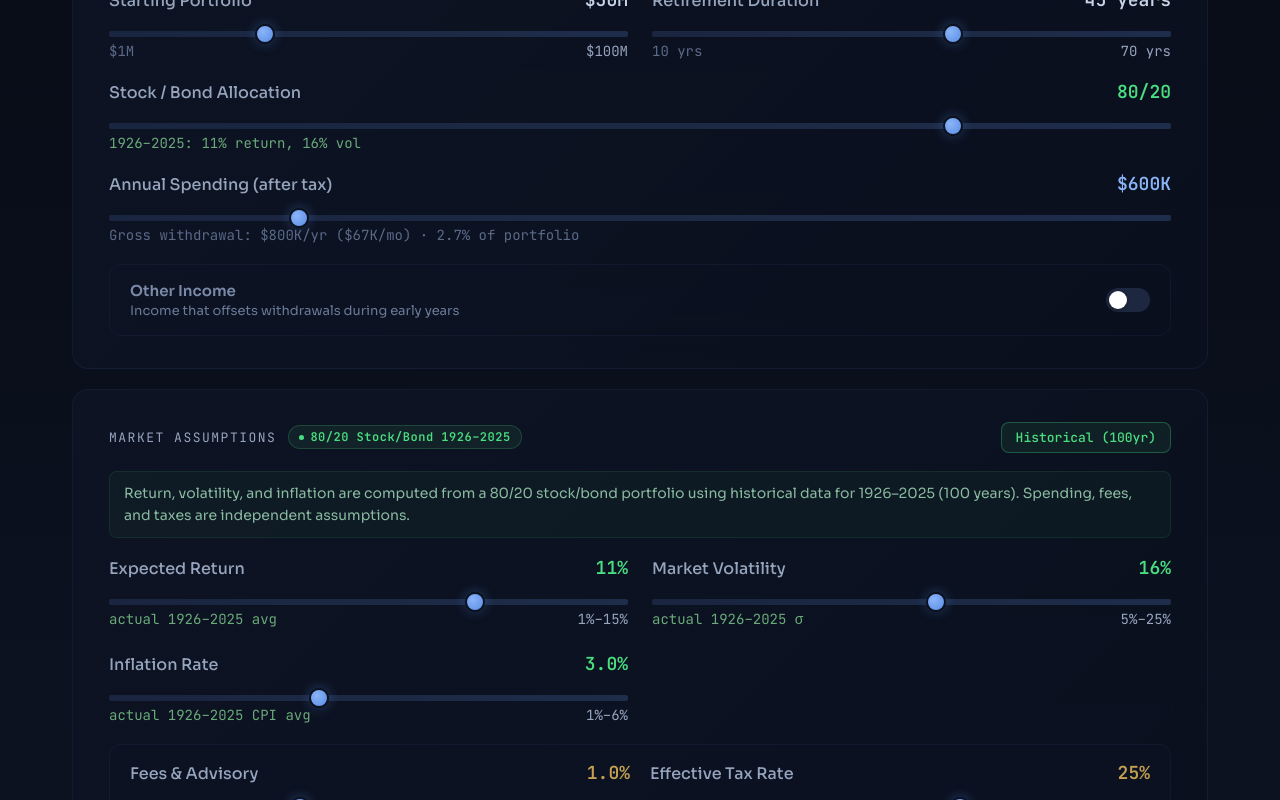
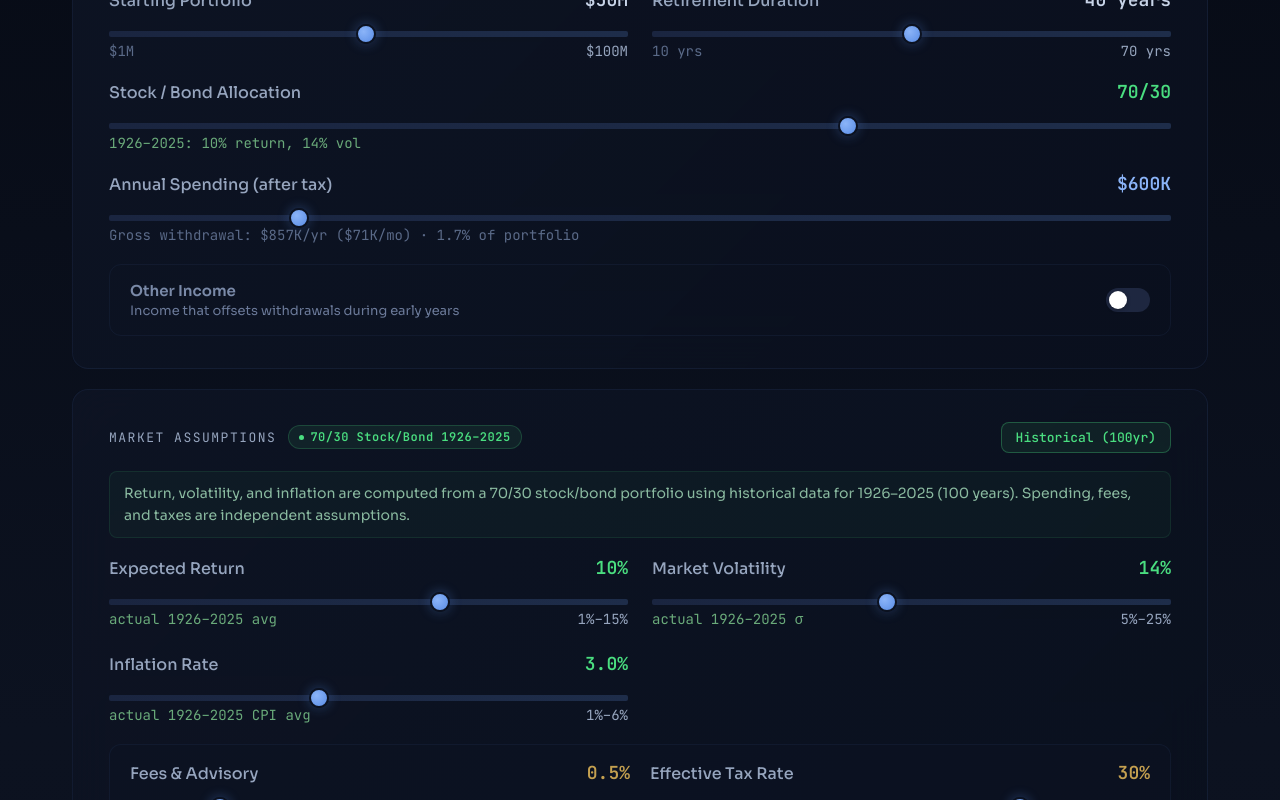
Before and after one commit to kishfy/portfolio-drawdown, a React (Vite) app: page / in a window 1280 px wide. Shown: the part 260-1060 px from the top of the page. Built offline with nearby package versions, Linux system fonts and the light colour scheme.

Commit message:
chore: Update default parameters

```diff
--- a/src/monte-carlo-sim.jsx
+++ b/src/monte-carlo-sim.jsx
@@ -436,20 +436,20 @@ function CountUp({ to, duration = 600 }) {
 
 /* ---------- Main Component ---------- */
 export default function MonteCarloSim() {
-  const [portfolio, setPortfolio] = useState(30_000_000);
-  const [years, setYears] = useState(45);
+  const [portfolio, setPortfolio] = useState(50_000_000);
+  const [years, setYears] = useState(40);
   const [annualSpending, setAnnualSpending] = useState(600_000);
-  const [stockAllocation, setStockAllocation] = useState(80);
-  const [meanReturn, setMeanReturn] = useState(() => computeBlendedStats(0.8).meanReturn);
-  const [stdDev, setStdDev] = useState(() => computeBlendedStats(0.8).stdDev);
-  const [inflation, setInflation] = useState(() => computeBlendedStats(0.8).inflation);
+  const [stockAllocation, setStockAllocation] = useState(70);
+  const [meanReturn, setMeanReturn] = useState(() => computeBlendedStats(0.7).meanReturn);
+  const [stdDev, setStdDev] = useState(() => computeBlendedStats(0.7).stdDev);
+  const [inflation, setInflation] = useState(() => computeBlendedStats(0.7).inflation);
   const [semiRetireIncome, setSemiRetireIncome] = useState(0);
   const [semiRetireYears, setSemiRetireYears] = useState(5);
   const [semiRetireEnabled, setSemiRetireEnabled] = useState(false);
   const [seed, setSeed] = useState(1);
   const [useHistorical, setUseHistorical] = useState(true);
-  const [feeDrag, setFeeDrag] = useState(0.01);
-  const [taxRate, setTaxRate] = useState(0.25);
+  const [feeDrag, setFeeDrag] = useState(0.005);
+  const [taxRate, setTaxRate] = useState(0.30);
   const [showMethodology, setShowMethodology] = useState(false);
 
   const historicalStats = useMemo(() => computeBlendedStats(stockAllocation / 100), [stockAllocation]);
```
